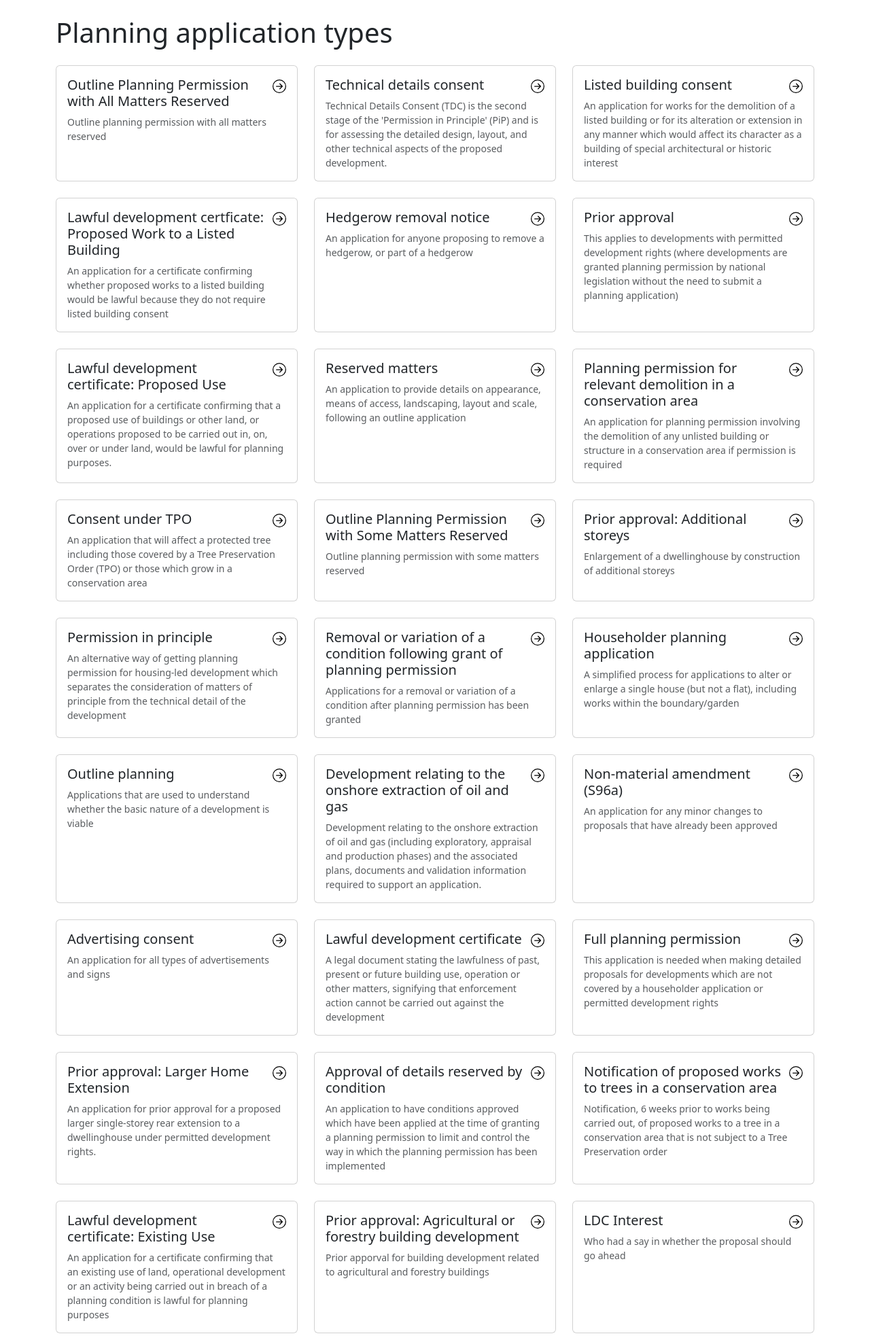
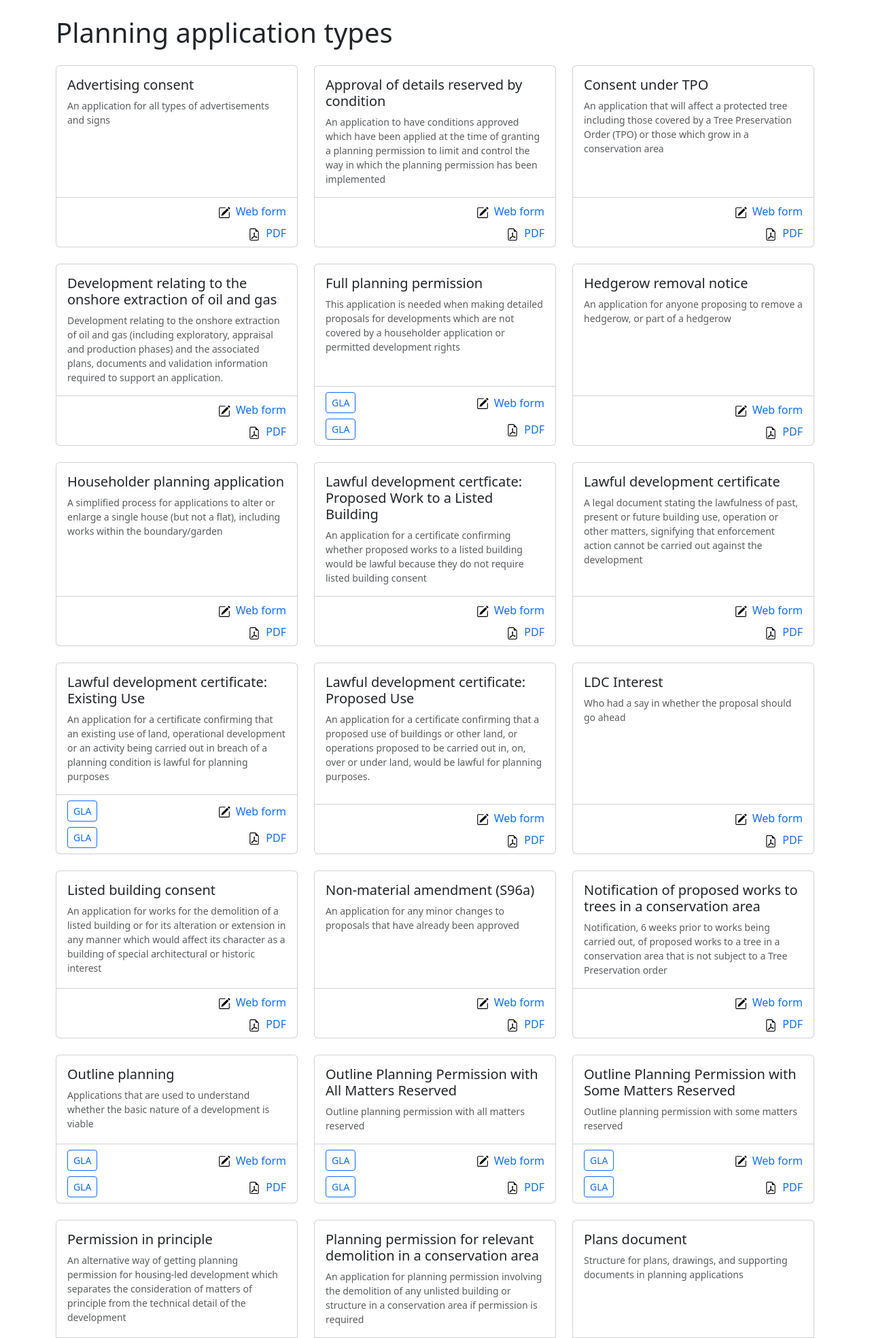
Before and after one commit to digital-land/form-generator, a Flask app: page / in a window 1280 px wide. Shown: the part 56-2025 px from the top of the page at 68% size. Run offline with Flask 3, Linux system fonts and the light colour scheme; some libraries are stand-ins or nearby versions.

Commit message:
PDFs build dynamically and download from web app (#11)
updated: index listing to be alphabetical order with links to PDF and web forms
updated: GLA links only appear when application type uses a field with submission-details.specification-profile == 'gla'
added: filter_dynamic_enums and schema_nodes_with_descendant to schema.planning_application. These traverse the schema node tree at startup to find root nodes using the 'gla' pattern. Adds 12ms to startup.

```diff
--- a/schema/planning_application.py
+++ b/schema/planning_application.py
@@ -10,6 +10,12 @@ process.
 Multiple (as opposed to single) inheritance makes it easier to organise each lineage.
 """
 
+from schema.fields import (
+    AbstractSchemaField,
+    DynamicEnumField,
+    RepeatedField,
+    SchemaNodeField,
+)
 from schema.planning_application_specification import all_schema_node_classes
 from schema.planning_application_ui import all_user_interface_classes, UserInterfaceOverride
 
@@ -103,6 +109,91 @@ def planning_application_root_classes(fusion_classes):
     return root_spec_cls
 
 
+def filter_dynamic_enums(schema_node_classes, select_value):
+    """
+    Find schema nodes that filter an enum field on a given specification value.
+
+    A node qualifies if any of its fields is a :class:`DynamicEnumField` carrying a
+    :class:`SelectFilter` whose `select_values` includes `select_value`.
+
+    @param schema_node_classes: (iterable of `SchemaNode` subclasses)
+    @param select_value: (str) - e.g. "gla"
+    @return: (list of `SchemaNode` subclasses) preserving the input order.
+    """
+    matches = []
+
+    for schema_node_class in schema_node_classes:
+
+        for attr_name, attr_value in schema_node_class.schema_fields().items():
+
+            if attr_name.startswith("_") or not isinstance(attr_value, AbstractSchemaField):
+                continue
+
+            # unwrap a repeated field to get at the underlying field
+            field = attr_value.schema_field if isinstance(attr_value, RepeatedField) else attr_value
+
+            if not isinstance(field, DynamicEnumField) or not field.select_filter:
+                continue
+
+            if any(select_value in s_filter.select_values for s_filter in field.select_filter):
+                matches.append(schema_node_class)
+                break
+
+    return matches
+
+
+def _descendant_node_classes(schema_node_class, seen=None):
+    """
+    Walk a schema node's subtree and collect every descendant node class.
+
+    @param schema_node_class: (SchemaNode subclass)
+    @param seen: (set) - classes already visited, guards against cycles
+    @return: (list of SchemaNode subclasses) - descendants, excluding the node itself
+    """
+    if seen is None:
+        seen = set()
+
+    descendants = []
+
+    for attr_name, attr_value in schema_node_class.schema_fields().items():
+
+        if attr_name.startswith("_") or not isinstance(attr_value, AbstractSchemaField):
+            continue
+
+        # unwrap a repeated field to get at the underlying field
+        field = attr_value.schema_field if isinstance(attr_value, RepeatedField) else attr_value
+
+        if not isinstance(field, SchemaNodeField) or field.schema_node_cls in seen:
+            continue
+
+        child = field.schema_node_cls
+        seen.add(child)
+        descendants.append(child)
+        descendants.extend(_descendant_node_classes(child, seen))
+
+    return descendants
+
+
+def schema_nodes_with_descendant(schema_node_classes, descendant_classes):
+    """
+    Find schema nodes whose subtree contains one of the target node classes.
+
+    @param schema_node_classes: (iterable of SchemaNode subclasses) - nodes to test
+    @param descendant_classes: (iterable of SchemaNode subclasses) - nodes to look for
+    @return: (list of SchemaNode subclasses) from the first argument, preserving its order,
+        which have a descendant node in `descendant_classes`.
+    """
+    targets = set(descendant_classes)
+
+    matches = []
+    for schema_node_class in schema_node_classes:
+        descendants = _descendant_node_classes(schema_node_class)
+        if any(descendant in targets for descendant in descendants):
+            matches.append(schema_node_class)
+
+    return matches
+
+
 # Build multiple inheritance classes dynamically, make map of these globally available
 fusion_cls_map = schema_fusion(all_schema_node_classes, all_user_interface_classes)
 
@@ -120,3 +211,13 @@ planning_application_roots = planning_application_root_classes(fusion_cls_map)
 planning_application_roots_mapping = {
     fusion_node._ref: fusion_node for fusion_node in planning_application_roots
 }
+
+
+# schema nodes which depend on GLA option in submission-details.specification-profile
+gla_nodes = filter_dynamic_enums(fusion_cls_map.values(), "gla")
+
+
+# Root nodes (aka applications) which need to know about submission-details.specification-profile == 'gla'
+gla_planning_app_roots = schema_nodes_with_descendant(
+    schema_node_classes=planning_application_roots, descendant_classes=gla_nodes
+)
--- /dev/null
+++ b/web_viewer/static/custom.css
@@ -0,0 +1,3 @@
+.card-action-link {
+  text-decoration: none;
+}
--- a/web_viewer/templates/main/index.html
+++ b/web_viewer/templates/main/index.html
@@ -4,19 +4,34 @@
 <h1 class="mb-4">Planning application types</h1>
 
 <div class="row row-cols-1 row-cols-md-2 row-cols-lg-3 g-4">
-  {% for app_ref, node_class in application_types.items() %}
+  {% for node_class in application_types %}
+  {% set app_ref = node_class._ref %}
+  {% set has_gla_version = node_class in gla_planning_app_roots %}
   <div class="col">
     <div class="card h-100">
       <div class="card-body">
-        <h5 class="card-title d-flex justify-content-between align-items-start">
-          {{ node_class._display or app_ref }}
-          <a href="{{ url_for('main.application', application_ref=app_ref) }}" class="ms-2">
-            <img src="{{ url_for('static', filename='icons/arrow-right-circle.svg') }}" width="20" height="20" alt="Open">
-          </a>
-        </h5>
+        <h5 class="card-title">{{ node_class._display or app_ref }}</h5>
         {% if node_class._description %}
         <p class="card-text text-muted small">{{ node_class._description }}</p>
         {% endif %}
+      </div>
+      <div class="card-footer bg-transparent">
+        <div class="d-flex align-items-center mb-2">
+          {%if has_gla_version %}
+          <a class="btn btn-sm btn-outline-primary"
+             href="{{ url_for('main.application', application_ref=app_ref, profile='gla') }}">GLA</a>
+          {%endif%}
+          <a class="card-action-link ms-auto" href="{{ url_for('main.application', application_ref=app_ref) }}">
+            <img src="{{ url_for('static', filename='icons/pencil-square.svg') }}" width="18" height="18" alt="" class="me-2">Web form</a>
+        </div>
+        <div class="d-flex align-items-center">
+          {%if has_gla_version %}
+          <a class="btn btn-sm btn-outline-primary"
+             href="{{ url_for('main.application_pdf', application_ref=app_ref, profile='gla') }}">GLA</a>
+          {%endif%}
+          <a class="card-action-link ms-auto" href="{{ url_for('main.application_pdf', application_ref=app_ref) }}">
+            <img src="{{ url_for('static', filename='icons/file-earmark-pdf.svg') }}" width="18" height="18" alt="" class="me-2">PDF</a>
+        </div>
       </div>
     </div>
   </div>
--- a/web_viewer/views/main_view.py
+++ b/web_viewer/views/main_view.py
@@ -1,16 +1,47 @@
 import json
+from io import BytesIO
 
-from flask import Blueprint, Response, render_template, request
+from flask import Blueprint, Response, render_template, request, send_file
 
-from schema.planning_application import planning_application_roots_mapping
+from pdf_builder.generate_application import GenerateApplication
+from schema.planning_application import (
+    fusion_cls_map,
+    planning_application_roots,
+    planning_application_roots_mapping,
+    gla_planning_app_roots,
+)
+from schema.planning_application_specification import SubmissionDetails
 from web_viewer.forms import FormTree
 
 main_blueprint = Blueprint("main", __name__)
 
+# specification profiles supported by the schema
+SPECIFICATION_PROFILES = {o.key for o in SubmissionDetails.specification_profile.select_options}
+
+
+def _validated_profile():
+    """
+    @return: (str) specification profile
+    """
+    profile = request.args.get("profile", "mhclg-core")
+    assert profile in SPECIFICATION_PROFILES
+    return profile
+
 
 @main_blueprint.route("/", methods=["GET"])
 def index():
-    page_vars = {"application_types": planning_application_roots_mapping}
+
+    application_types = sorted(
+        planning_application_roots,
+        key=lambda node_class: (node_class._display or node_class._ref).lower(),
+    )
+
+    # gla_planning_app_roots - are root nodes (aka applications) which need to know if the value
+    # in submission-details.specification-profile == 'gla'
+    page_vars = {
+        "application_types": application_types,
+        "gla_planning_app_roots": gla_planning_app_roots,
+    }
     return render_template("main/index.html", **page_vars)
 
 
@@ -18,6 +49,7 @@ def index():
 def application(application_ref):
 
     root_schema_class = planning_application_roots_mapping[application_ref]
+    profile = _validated_profile()
 
     form_tree = FormTree(root_node=root_schema_class)
 
@@ -28,7 +60,7 @@ def application(application_ref):
     empty_app_fixture = {
         "submission-details": {
             "application_types": [application_ref],
-            "specification-profile": "gla",  # "mhclg-core",
+            "specification-profile": profile,
         },
         "agent-contact": {"agent-reference": "hello agent"},  # test
     }
@@ -60,3 +92,28 @@ def application(application_ref):
         )
 
     return render_template("main/application.html", application_ref=application_ref, forms=forms)
+
+
+@main_blueprint.route("/application/<application_ref>/pdf", methods=["GET"])
+def application_pdf(application_ref):
+
+    # validate the ref is a known application type before generating anything
+    planning_application_roots_mapping[application_ref]
+    profile = _validated_profile()
+
+    buffer = BytesIO()
+    generator = GenerateApplication(
+        output_filepath=buffer,
+        application_ref=application_ref,
+        schema_node_map=fusion_cls_map,
+    )
+    generator.set_specification_profile(profile)
+    generator.go()
+    buffer.seek(0)
+
+    return send_file(
+        buffer,
+        mimetype="application/pdf",
+        as_attachment=False,
+        download_name=f"{application_ref}-{profile}.pdf",
+    )
```
Also changed, not shown: tests/test_schema_planning.py (+9 -0 lines), tests/test_web_planning.py (+6 -0 lines), web_viewer/static/icons/file-earmark-pdf.svg (added), web_viewer/static/icons/pencil-square.svg (added).
